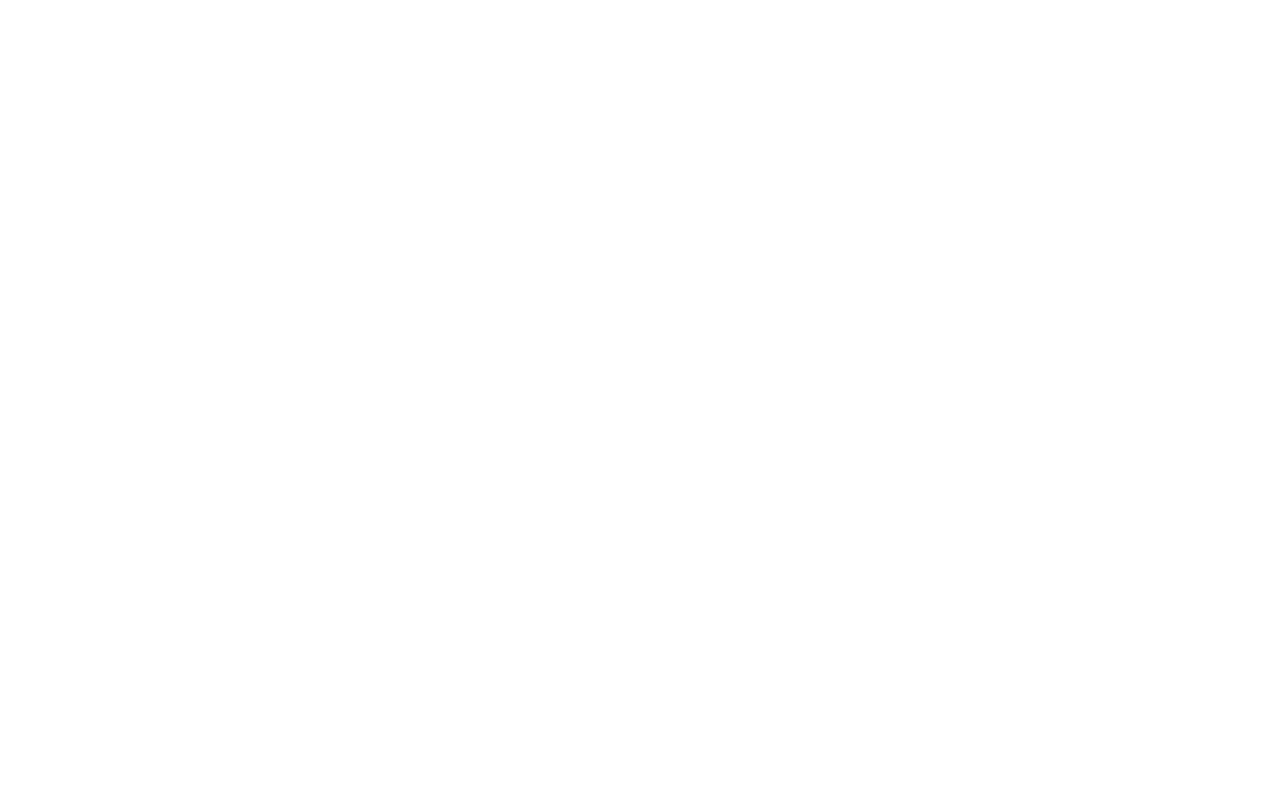
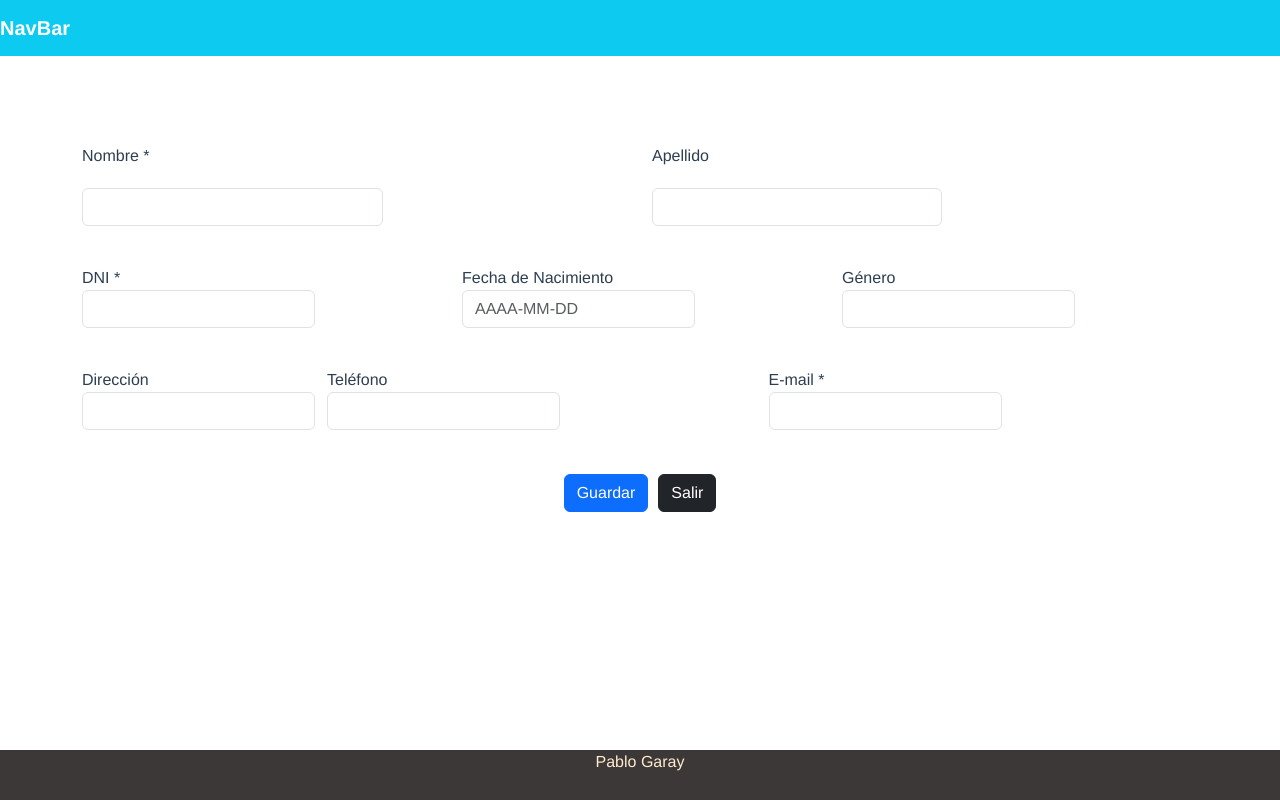
Before and after one commit to PabloGarayOk/AplicacionVueJs, a Vue app: page /nuevo in a window 1280 px wide. Built offline with nearby package versions, Linux system fonts and the light colour scheme.

Commit message:
Agregado de metodo CREATE, agregamos/guardamos nuevos registros con post usando axios

```diff
--- a/src/router/index.js
+++ b/src/router/index.js
@@ -3,6 +3,7 @@
 import HomeView from '../views/HomeView.vue'
 import DashboardView from '../views/DashboardView.vue'
 import EditarView from '../views/EditarView.vue'
+import NuevoView from '../views/NuevoView.vue'
 
 Vue.use(VueRouter)
 
@@ -23,6 +24,11 @@
     name: 'EditarView',
     component: EditarView
   },
+  {
+    path: '/nuevo',
+    name: 'NuevoView',
+    component: NuevoView
+  },
 
 ]
 
--- a/src/views/DashboardView.vue
+++ b/src/views/DashboardView.vue
@@ -3,6 +3,7 @@
         <AppHeader />
 
         <div class="container">
+            <button class="btn btn-primary left" v-on:click="nuevo()">Nuevo Paciente</button>
             <table class="table table-dark table-hover">
                 <thead>
                     <tr>
@@ -53,6 +54,9 @@
     methods:{
         editar(id){
             this.$router.push('editar/' + id);
+        },
+        nuevo(){
+            this.$router.push('nuevo/');
         }
     },
     // para traer los datos a la tabla necesitamos una funcion del ciclo de vida del componente
@@ -70,4 +74,8 @@
 }
 </script>
 <style>
+.left{
+    float: left;
+    margin: 20px 0 20px 0;
+}
 </style>
--- /dev/null
+++ b/src/views/NuevoView.vue
@@ -0,0 +1,126 @@
+<template>
+    <div>
+        <AppHeader />
+        <div class="container">
+            <form action="" class="form-horizontal mt-5">
+                <!-- Fila 1 -->
+                <div class="row">
+                    <div class="col-sm-6">
+                        <div class="form-group left">
+                            <label for="nombre" class="control-label left">Nombre *</label>
+                            <input type="text" class="form-control" name="nombre" id="nombre" v-model="form.nombre">
+                        </div>
+                    </div>
+                    <div class="col-sm-6">
+                        <div class="form-group left">
+                            <label for="apellido" class="control-label left">Apellido</label>
+                            <input type="text" class="form-control" name="apellido" id="apellido" v-model="form.apellido">
+                        </div>
+                    </div>
+                </div>
+                <!-- Fila 2 -->
+                <div class="row">
+                    <div class="col-sm-4">
+                        <div class="form-group left">
+                            <label for="dni" class="control-label">DNI *</label>
+                            <input type="text" class="form-control" name="dni" id="dni" v-model="form.dni">
+                        </div>
+                    </div>
+                    <div class="col-sm-4">
+                        <div class="form-group left">
+                            <label for="fechaNacimiento" class="control-label">Fecha de Nacimiento</label>
+                            <input type="text" class="form-control" name="fechaNacimiento" id="fechaNacimiento" v-model="form.fechaNacimiento" placeholder="AAAA-MM-DD">
+                        </div>
+                    </div>
+                    <div class="col-sm-4">
+                        <div class="form-group left">
+                            <label for="genero" class="control-label">Género</label>
+                            <input type="text" class="form-control" name="genero" id="genero" v-model="form.genero">
+                        </div>
+                    </div>
+                </div>
+                <!-- Fila 3 -->
+                <div class="form-group left">
+                    <label for="direccion" class="control-label">Dirección</label>
+                    <input type="text" class="form-control" name="direccion" id="direccion" v-model="form.direccion">
+                </div>
+                <!-- Fila 4 -->
+                <div class="row">
+                    <div class="col-sm-6">
+                        <div class="form-group left">
+                            <label for="tel" class="control-label">Teléfono</label>
+                            <input type="text" class="form-control" name="tel" id="tel" v-model="form.tel">
+                        </div>
+                    </div>
+                    <div class="col-sm-6">
+                        <div class="form-group left">
+                            <label for="email" class="control-label">E-mail *</label>
+                            <input type="text" class="form-control" name="email" id="email" v-model="form.email">
+                        </div>
+                    </div>
+                </div>
+                <!-- Fila 5 -->
+                <div class="form-group mt-4">
+                    <button type="button" class="btn btn-primary boton-mr-2" v-on:click="guardar()">Guardar</button>
+                    <button type="button" class="btn btn-dark"  v-on:click="salir()">Salir</button>
+                </div>
+            </form>
+        </div><!-- Fin container -->
+        <AppFooter />
+    </div>
+</template>
+<script>
+import AppHeader from '@/components/AppHeader.vue';
+import AppFooter from '@/components/AppFooter.vue';
+import axios from 'axios';
+// import FormularioNuevo from '@/components/FormularioNuevo.vue';
+export default {
+    name: 'NuevoView',
+    components: {
+        AppHeader,
+        AppFooter,
+        // FormularioNuevo
+    },
+    data:function(){
+        return {
+            form:{
+                "dni": "",
+                "nombre": "",
+                "apellido": "",
+                "genero": "",
+                "fechaNacimiento": "",
+                "direccion": "",
+                "tel": "",
+                "email": "",
+                "token": ""
+            },
+            // mostrarMensajeExito: false // Inicialmente, ocultamos el mensaje de éxito
+        };
+    },
+    methods:{
+        guardar(){
+            const url = 'https://apirest.pablogaray.com.ar/pacientes.php';
+            this.form.token = localStorage.getItem("token");
+            axios.post(url, this.form)
+            .then(response => { // <<<--- aca se puede poner cualquier nombre ej: response
+                console.log(response); // Imprime una respuesta mas específica del servidor en la consola
+                // this.$router.push('/dashboard');
+            })
+            .catch(error => {
+                console.error('Error al enviar la solicitud DELETE:', error); // Imprime cualquier error que ocurra
+            });
+        },
+        salir(){
+            this.$router.push('/dashboard');
+        }
+    }
+}
+</script>
+<style>
+.left{
+    text-align: left;
+}
+.boton-mr-2{
+    margin-right: 10px;
+}
+</style>
```
